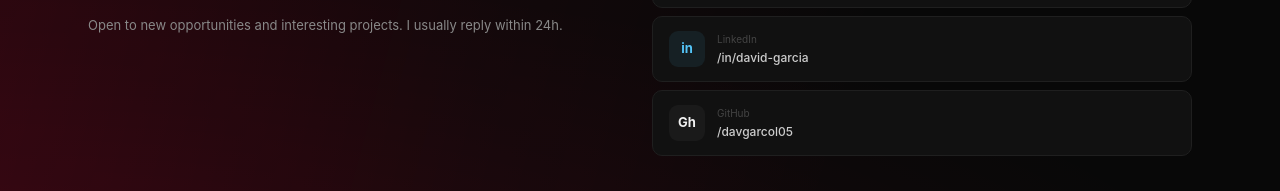
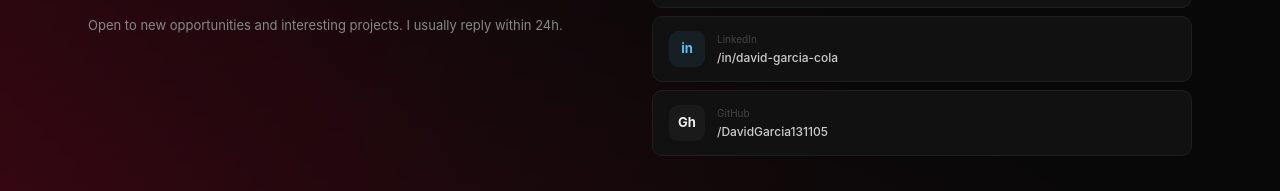
Before and after one commit to DavidGarcia131105/portfolio-david-garcia-2026, a React (Vite) app: page / in a window 1280 px wide. Shown: the part 2440-2631 px from the top of the page. Built offline with nearby package versions, Linux system fonts and the light colour scheme.

Commit message:
fix: update LinkedIn and GitHub links to real profiles

```diff
--- a/src/components/layout/Footer.tsx
+++ b/src/components/layout/Footer.tsx
@@ -2,8 +2,8 @@ import { useTranslation } from 'react-i18next'
 import { useBreakpoint } from '../../hooks/useBreakpoint'
 
 const socials = [
-  { label: 'in', color: '#54c5f8', href: 'https://linkedin.com/in/david-garcia' },
-  { label: 'Gh', color: 'var(--text)', href: 'https://github.com/davgarcol05' },
+  { label: 'in', color: '#54c5f8', href: 'https://www.linkedin.com/in/david-garcia-cola-726523266/' },
+  { label: 'Gh', color: 'var(--text)', href: 'https://github.com/DavidGarcia131105' },
   { label: '@', color: '#FF0038', href: 'mailto:davgarcol05@gmail.com' },
 ]
 
--- a/src/components/sections/Contact.tsx
+++ b/src/components/sections/Contact.tsx
@@ -13,8 +13,8 @@ type ContactItem = {
 
 const items: ContactItem[] = [
   { label: 'Email', value: 'davgarcol05@gmail.com', href: 'mailto:davgarcol05@gmail.com', color: '#FF0038', bg: 'rgba(255,0,56,0.08)', icon: '@' },
-  { label: 'LinkedIn', value: '/in/david-garcia', href: 'https://linkedin.com/in/david-garcia', color: '#54c5f8', bg: 'rgba(84,197,248,0.08)', icon: 'in' },
-  { label: 'GitHub', value: '/davgarcol05', href: 'https://github.com/davgarcol05', color: 'var(--text)', bg: 'var(--surface-3)', icon: 'Gh' },
+  { label: 'LinkedIn', value: '/in/david-garcia-cola', href: 'https://www.linkedin.com/in/david-garcia-cola-726523266/', color: '#54c5f8', bg: 'rgba(84,197,248,0.08)', icon: 'in' },
+  { label: 'GitHub', value: '/DavidGarcia131105', href: 'https://github.com/DavidGarcia131105', color: 'var(--text)', bg: 'var(--surface-3)', icon: 'Gh' },
 ]
 
 function ContactCard({ item }: { item: ContactItem }) {
```
